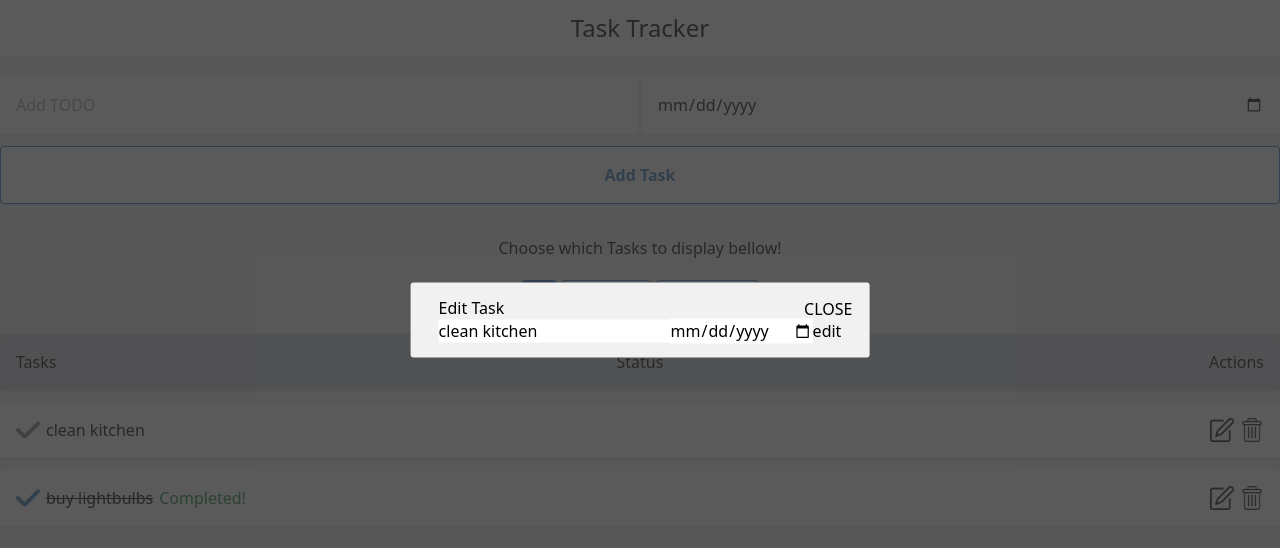
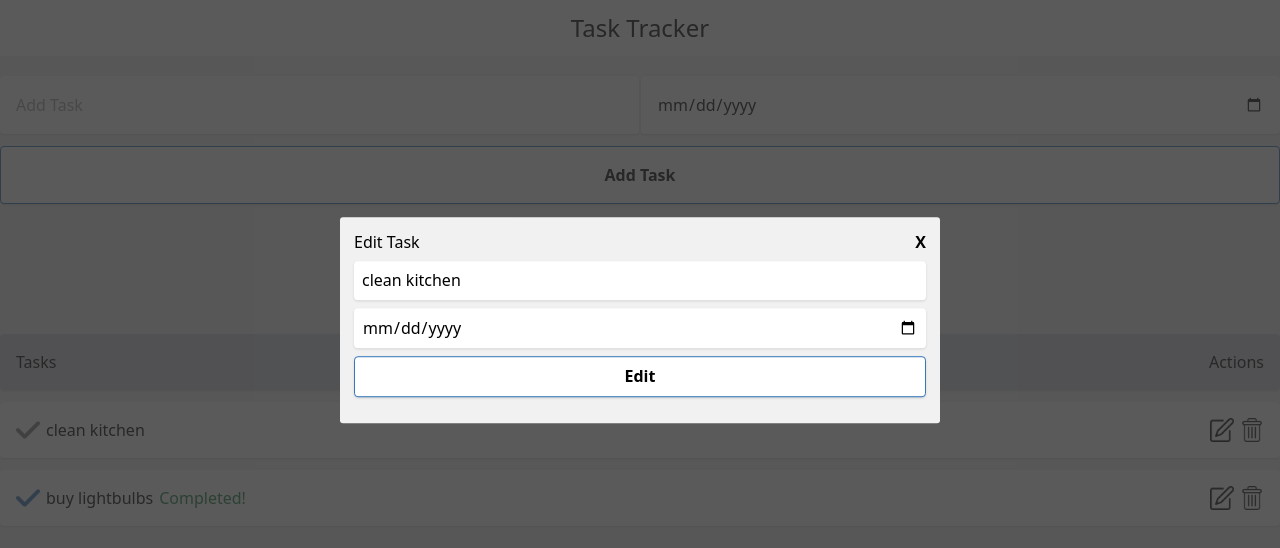
Before and after one commit to miguelmateusmf/exercicioWebHS, a Next.js app: page / in a window 1280 px wide. Both pictures are taken after a click on the button 1222 px from the left and 430 px from the top of the page. Shown: the top 548 px of the page. Built offline with nearby package versions, Linux system fonts and the light colour scheme.

Commit message:
CSS changes, added images to buttons

```diff
--- a/components/List.tsx
+++ b/components/List.tsx
@@ -65,13 +65,23 @@ export function List({ taskList, displayList, setTaskList }: PropsList) {
 
     if (isDateInPast === false) {
       return (
-        <div className={`${task.completed === true ? " text-green-700" : ""}`}>
+        <div
+          title={`${
+            task.completed === true
+              ? ""
+              : `Days until the task deadline: ${calculateDaysBetweenDates(
+                  task.date
+                )}`
+          }`}
+          className={`${task.completed === true ? " text-green-700" : ""}`}
+        >
           {task.completed === true ? "Completed!" : task.date}
         </div>
       );
     } else {
       return (
         <div
+          title={`${task.completed === true ? "" : "This task is delayed!"}`}
           className={`${
             task.completed === true ? " text-green-700" : "text-red-700"
           }`}
@@ -87,20 +97,35 @@ export function List({ taskList, displayList, setTaskList }: PropsList) {
       className="flex bg-white p-4 rounded shadow justify-between mb-3"
       key={task.id}
     >
-      <div className="flex items-center gap-1.5 w-1/3 ">
+      <div className="flex items-center gap-1.5 ">
         <button className="" onClick={(e) => toogleCompleted(task.id)}>
           {task.completed === false ? (
-            <Image src={greyCheck} alt="grey check" height="24" />
+            <Image
+              src={greyCheck}
+              alt="grey check"
+              height="24"
+              min-height="24"
+            />
           ) : (
-            <Image src={blueCheck} alt="blue check" height="24" />
+            <Image
+              src={blueCheck}
+              alt="blue check"
+              height="24"
+              min-height="24"
+            />
           )}
         </button>
-        <div className={`${task.completed === true ? "line-through" : ""}`}>
-          {task.name}
+        <div
+          title={task.name}
+          className={`truncate ...${
+            task.completed === true ? "line-through" : ""
+          }`}
+        >
+          {task.name.length <= 30 ? task.name : task.name.substr(0, 30) + "..."}
         </div>
         <DaysLeft task={task} />
       </div>
-      <div className="flex gap-1.5 w-1/3 justify-end">
+      <div className="flex gap-1.5 justify-end">
         <Modal
           id={task.id}
           name={task.name}
--- a/components/Modal.tsx
+++ b/components/Modal.tsx
@@ -39,26 +39,39 @@ export default function Modal({ id, name, date, editTask }: ModalType) {
         <div className="modal">
           <div onClick={toggleModal} className="overlay"></div>
           <div className="modal-content">
-            <h2>Edit Task</h2>
-            <div>
+            <div className="flex justify-between ">
+              <h2>Edit Task</h2>
+              <button className="font-semibold mb-2" onClick={toggleModal}>
+                X
+              </button>
+            </div>
+            <div className="flex flex-col gap-2">
               <input
+                className="p-2 rounded shadow"
                 type="text"
                 value={tempName}
-                placeholder="Add TODO"
+                placeholder="Add Task"
                 onChange={(e) => setTempName(e.target.value)}
               ></input>
               <input
+                className="p-2 rounded shadow"
                 type="date"
                 value={tempDate}
                 onChange={(e) => setTempDate(e.target.value)}
               ></input>
-              <button onClick={(e) => edit(id, tempName, tempDate)}>
-                edit
+              <button
+                className={`mb-3 border border-webhs-blue font-semibold p-2 rounded shadow focus:outline-none w-full  ${
+                  tempDate === "" || tempName === ""
+                    ? "border-gray-500 bg-white text-grey"
+                    : "border-webhs-blue bg-white text-webhs-blue hover:bg-webhs-blue hover:text-white transition hover:duration-300 duration-300 "
+                }`}
+                onClick={(e) => edit(id, tempName, tempDate)}
+                disabled={tempDate === "" || tempName === "" ? true : false}
+                title="Make sure to choose a name and date to submit the task!"
+              >
+                Edit
               </button>
             </div>
-            <button className="close-modal" onClick={toggleModal}>
-              CLOSE
-            </button>
           </div>
         </div>
       )}
--- a/components/ToDoList.tsx
+++ b/components/ToDoList.tsx
@@ -68,7 +68,7 @@ export default function Home() {
           className="p-4 rounded shadow focus:outline-none w-1/2"
           type="text"
           value={tempName}
-          placeholder="Add TODO"
+          placeholder="Add Task"
           onChange={(e) => setTempName(e.target.value)}
         ></input>
         <input
@@ -79,9 +79,14 @@ export default function Home() {
         ></input>
       </div>
       <button
-        className="mb-3 border border-webhs-blue font-semibold bg-white text-webhs-blue p-4 rounded shadow focus:outline-none w-full hover:bg-webhs-blue hover:text-white transition hover:duration-300 duration-300"
+        className={`mb-3 border border-webhs-blue font-semibold p-4 rounded shadow focus:outline-none w-full  ${
+          tempDate === "" || tempName === ""
+            ? "border-gray-500 bg-white text-grey"
+            : "border-webhs-blue bg-white text-webhs-blue hover:bg-webhs-blue hover:text-white transition hover:duration-300 duration-300 "
+        }`}
         onClick={handleSubmit}
         disabled={tempDate === "" || tempName === "" ? true : false}
+        title="Make sure to choose a name and date to submit the task!"
       >
         Add Task
       </button>
--- a/globals.css
+++ b/globals.css
@@ -8,9 +8,6 @@ body {
 
 body.active-modal {
   overflow-y: hidden;
-}
-
-.btn-modal {
 }
 
 .modal,
@@ -34,15 +31,8 @@ body.active-modal {
   transform: translate(-50%, -50%);
   line-height: 1.4;
   background: #f1f1f1;
-  padding: 14px 28px;
+  padding: 14px;
   border-radius: 3px;
   max-width: 600px;
-  min-width: 300px;
+  min-width: 600px;
 }
-
-.close-modal {
-  position: absolute;
-  top: 10px;
-  right: 10px;
-  padding: 5px 7px;
-}
```
